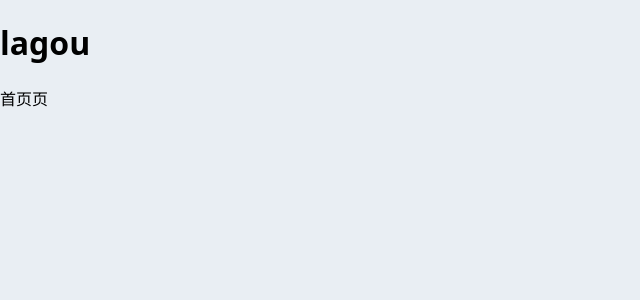
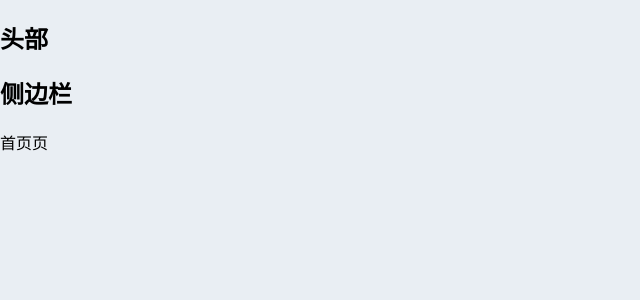
Before and after one commit to cuihuale2021/edu-fed, a Vue app: page /#/ in a window 1280 px wide. Shown: the top 300 px of the page, without its empty margins (0-640 px from the left). Built offline with nearby package versions, Linux system fonts and the light colour scheme.

Commit message:
layout 与 嵌套路由

```diff
--- a/src/App.vue
+++ b/src/App.vue
@@ -1,6 +1,5 @@
 <template>
   <div id="app">
-    <h1>lagou</h1>
     <router-view/>
   </div>
 </template>
--- /dev/null
+++ b/src/layout/index.vue
@@ -0,0 +1,20 @@
+<template>
+  <div>
+      <h2>头部</h2>
+      <h2>侧边栏</h2>
+      <!-- 子路由出口 -->
+      <router-view></router-view>
+  </div>
+</template>
+
+<script lang="ts">
+import Vue from 'vue'
+
+export default Vue.extend({
+
+})
+</script>
+
+<style lang="scss" scoped>
+
+</style>
--- a/src/router/index.ts
+++ b/src/router/index.ts
@@ -1,18 +1,23 @@
 import Vue from 'vue'
 import VueRouter, { RouteConfig } from 'vue-router'
+import Layout from '@/layout/index.vue'
 
 Vue.use(VueRouter)
 
 const routes: Array<RouteConfig> = [
   {
-    path: '/',
-    name: 'home',
-    component: () => import(/* webpackChunkName: 'home' */ '@/views/home/index.vue')
-  },
-  {
     path: '/login',
     name: 'login',
     component: () => import(/* webpackChunkName: 'login' */ '@/views/login/index.vue')
+  },
+  {
+    path: '/',
+    component: Layout,
+    children: [
+      {
+        path: '', // 默认子路由
+        name: 'home',
+        component: () => import(/* webpackChunkName: 'home' */ '@/views/home/index.vue')
       },
       {
         path: '/role',
@@ -48,6 +53,8 @@
         path: '/advert-space',
         name: 'advert-space',
         component: () => import(/* webpackChunkName: 'advert-space' */ '@/views/advert-space/index.vue')
+      }
+    ]
   },
   {
     path: '*',
```
Lines whose indentation alone changed are shown as unchanged.
